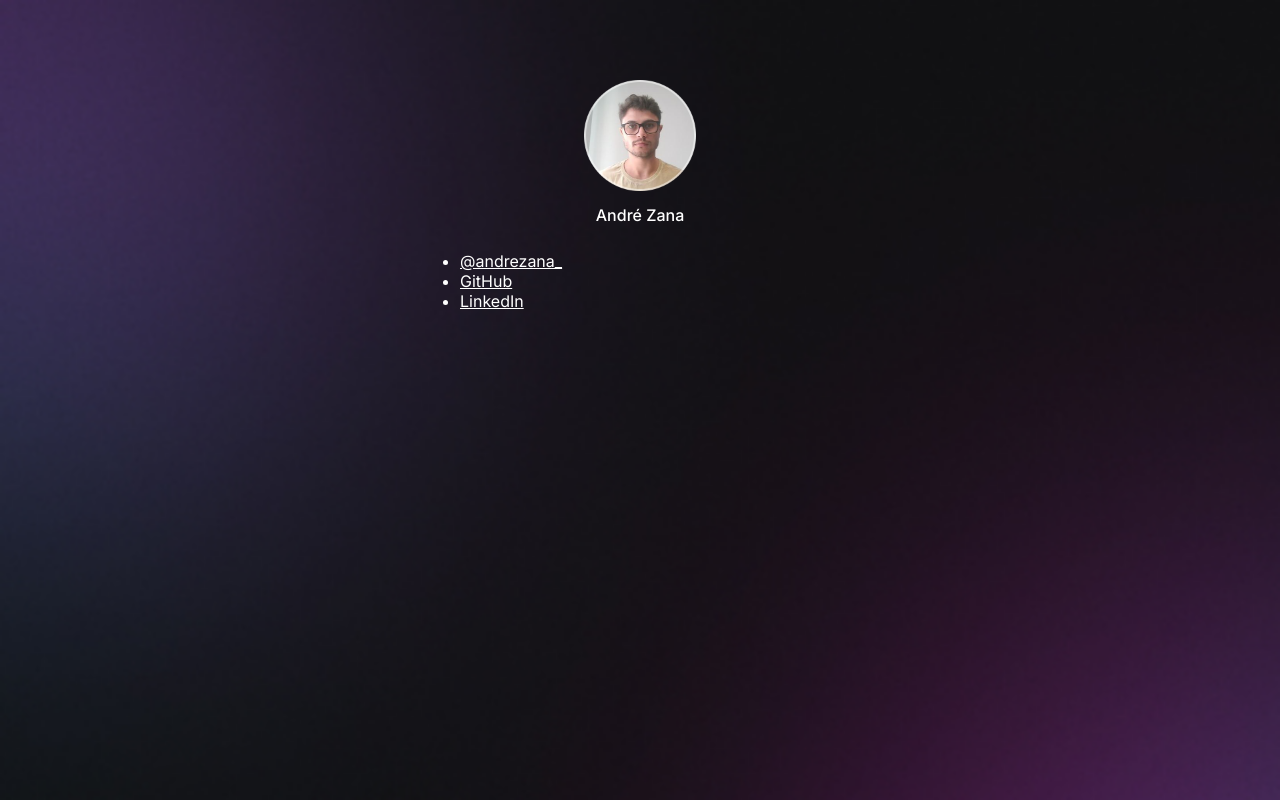
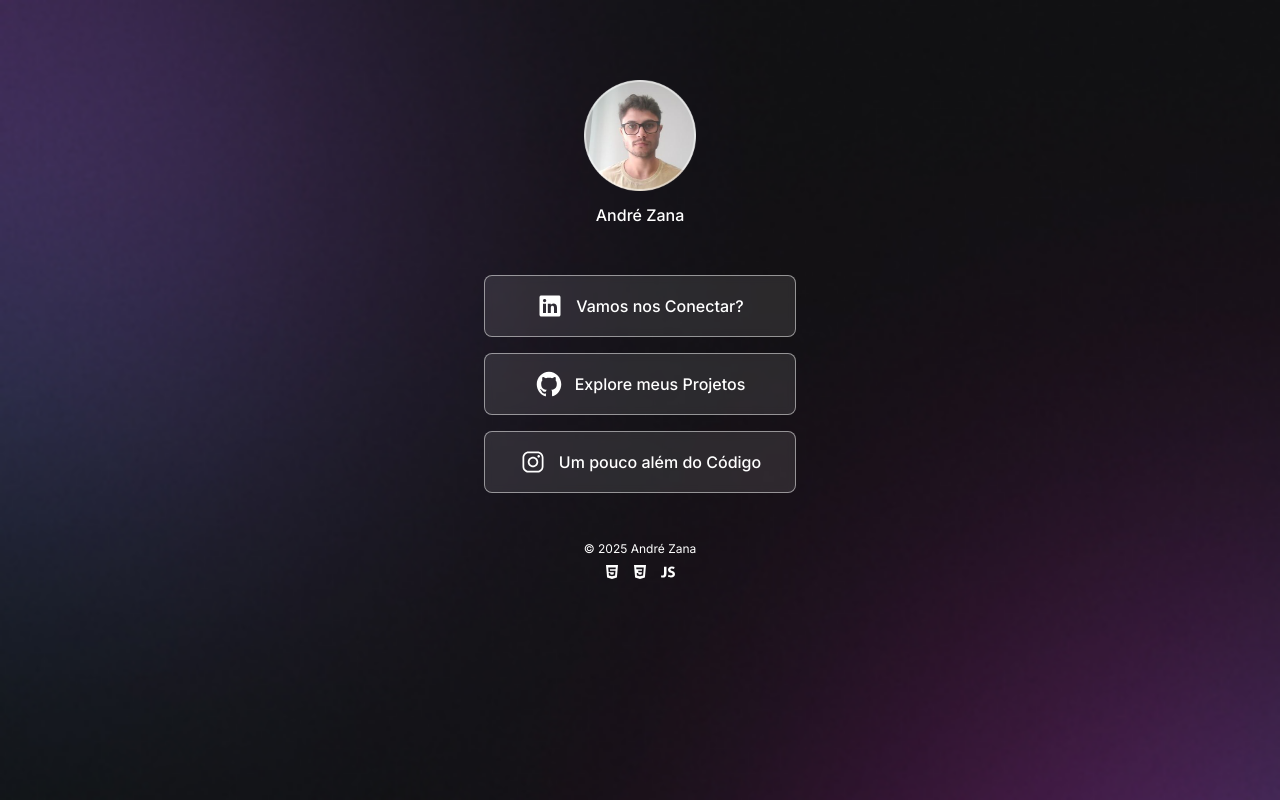
Before and after one commit to andre-zana/portfolio-on, a plain HTML site: page index.html in a window 1280 px wide. Drawn offline with nearby package versions, Linux system fonts and the light colour scheme.

Commit message:
Botões, ícones e rodapé

```diff
--- a/index.html
+++ b/index.html
@@ -26,19 +26,31 @@
       <ul>
         <!-- Lista Desordenada (ul) - Lista Ordenada (ol) -->
         <li>
-          <a href="https://www.instagram.com/andrezana_/" target="_blank"
-            >@andrezana_</a
+          <a href="https://www.linkedin.com/in/andrezana/" target="_blank"
+            ><ion-icon name="logo-linkedin"></ion-icon>Vamos nos Conectar?</a
           >
         </li>
         <li>
-          <a href="https://github.com/andre-zana" target="_blank">GitHub</a>
+          <a href="https://github.com/andre-zana" target="_blank"
+            ><ion-icon name="logo-github"></ion-icon>Explore meus Projetos</a
+          >
         </li>
         <li>
-          <a href="https://www.linkedin.com/in/andrezana/" target="_blank"
-            >LinkedIn</a
+          <a href="https://www.instagram.com/andrezana_/" target="_blank"
+            ><ion-icon name="logo-instagram"></ion-icon>Um pouco além do
+            Código</a
           >
         </li>
       </ul>
     </div>
+    <footer>
+      <p>&copy; 2025 André Zana</p>
+      <div class="social-technologies">
+        <a><ion-icon name="logo-html5"></ion-icon></a>
+        <a><ion-icon name="logo-css3"></ion-icon></a>
+        <a><ion-icon name="logo-javascript"></ion-icon></a>
+      </div>
+    </footer>
+    <script src="https://unpkg.com/ionicons@4.5.10-0/dist/ionicons.js"></script>
   </body>
 </html>
--- a/style.css
+++ b/style.css
@@ -4,6 +4,7 @@
   padding: 0;
   box-sizing: border-box;
 }
+
 body {
   /* background-image: url(./assets/bg-mobile.jpg);
   background-repeat: no-repeat;
@@ -30,18 +31,98 @@ body * {
   /* margin: 56px auto; --> aplicará 56px em cima e embaixo, e auto nas laterais */
   /* margin: 56px auto 0px; --> aplicará 56px em cima, auto nas laterais e 0px embaixo */
   /* margin: 56px auto 0px 2px; --> "RELÓGINHO" aplicará 56px em cima, auto na lateral direita, 0px embaixo e 2px na lateral esquerda */
+  padding: 0 24px;
 }
+
 #profile {
   text-align: center;
   padding: 24px;
 }
+
 #profile img {
   width: 112px;
   /* margin: auto; --> Comentei pois em elemento inline, eu não consigo aplicar margin auto. A IMAGEM É UM ELEMENTO INLINE!
   DIV é um elemento block IMG é um elemento inline */
 }
+
 #profile p {
   font-weight: 500;
   line-height: 24px;
   margin-top: 8px;
 }
+
+/* Links */
+ul {
+  list-style: none;
+
+  display: flex;
+  flex-direction: column;
+  gap: 16px;
+
+  padding: 24px 0;
+}
+
+ul li a {
+  display: flex;
+  align-items: center;
+  justify-content: center;
+
+  gap: 12px;
+
+  padding: 16px 24px;
+
+  background: rgba(
+    255,
+    255,
+    255,
+    0.1
+  ); /* Na ordem = background: rgba(red, green, blue, alpha); */
+  border: 1px solid rgba(255, 255, 255, 0.5);
+  border-radius: 8px;
+
+  backdrop-filter: blur(4px);
+  -webkit-backdrop-filter: blur(4px);
+  text-decoration: none;
+  font-weight: 500;
+
+  transition: background 0.5s;
+}
+
+/* pseudo-selector */
+ul li a:hover {
+  background: rgba(255, 255, 255, 0.5);
+  border: 1.5px solid white;
+}
+
+/* Tamanho dos ícones nos botões */
+ul li a ion-icon {
+  font-size: 28px;
+}
+
+footer {
+  padding: 24px 0;
+  text-align: center;
+  font-size: 12px;
+}
+
+footer .social-technologies {
+  display: flex;
+  justify-content: center;
+  gap: 12px; /* Espaçamento entre os ícones do rodapé */
+  margin-top: 8px; /* Espaçamento entre o texto e ícones do rodapé */
+}
+
+footer .social-technologies a {
+  transition: transform 0.3s;
+}
+
+/* Tamanho dos ícones do rodapé */
+footer .social-technologies a ion-icon {
+  font-size: 16px;
+}
+
+footer .social-technologies a:hover {
+  transform: scale(
+    1.1
+  ); /* Efeito de zoom 10% ao passar o mouse nos ícones do rodapé */
+}
```
